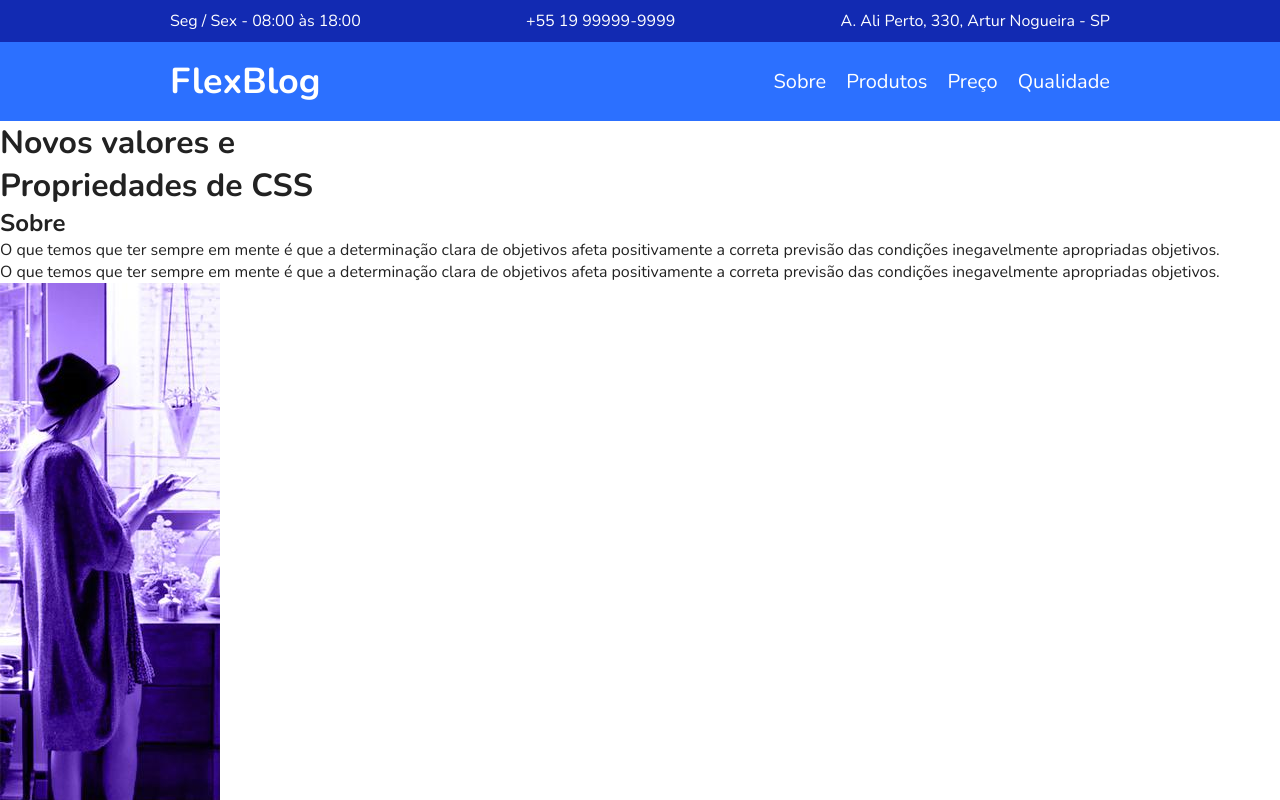
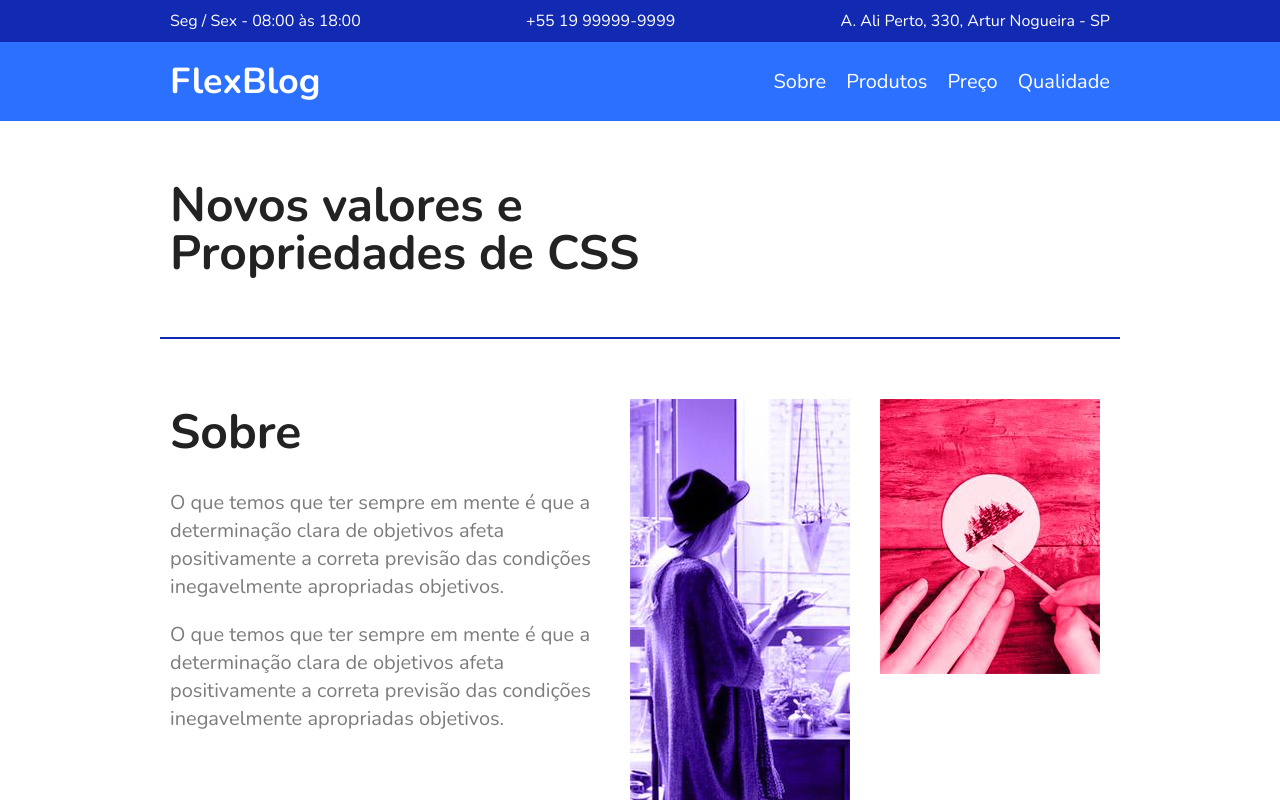
Before and after one commit to ricardoaruiz/flexblog, a plain HTML site: page index.html in a window 1280 px wide. Shown: the top 800 px of the page. Drawn offline with nearby package versions, Linux system fonts and the light colour scheme.

Commit message:
Estilizando o sobre

```diff
--- a/css/style.css
+++ b/css/style.css
@@ -4,6 +4,9 @@
 :root {
     --primary-color: #122ab2;
     --secondary-color: #2c70ff;
+    --light-gray: #7c7c7c;
+
+    --max-width: 960px;
 }
 
 /* =========================================== */
@@ -42,7 +45,7 @@ img {
     color: white;
 }
 .superinfo {
-    max-width: 960px;
+    max-width: var(--max-width);
     margin: 0 auto;
     padding-top: 10px;
 
@@ -62,7 +65,7 @@ img {
     background: var(--secondary-color);
 }
 .menu {
-    max-width: 960px;
+    max-width: var(--max-width);
     margin: 0 auto;
     padding: 15px 0;
 
@@ -91,3 +94,46 @@ img {
 .menu-nav a:hover {
     color: var(--primary-color);
 }
+
+/* =========================================== */
+/*                  Introdução                 */
+/* =========================================== */
+.introducao {
+    font-size: 3em;
+    line-height: 1;
+    max-width: var(--max-width);
+    margin: 0 auto;
+    padding: 60px 10px;
+}
+
+/* =========================================== */
+/*                     Sobre                   */
+/* =========================================== */
+.sobre {
+    border-top: 2px solid var(--primary-color);
+    border-bottom: 2px solid var(--primary-color);
+    max-width: var(--max-width);
+    margin: 0 auto;
+    padding: 60px 0;
+
+    display: flex;
+    flex-wrap: wrap;
+}
+.sobre-info {
+    flex: 2 1 300px;
+    margin: 0 10px;
+}
+.sobre-info h1 {
+    font-size: 3em;
+    margin-bottom: .5em;
+}
+.sobre-info p {
+    font-size: 1.25em;
+    line-height: 1.4;
+    margin-bottom: 1em;
+    color: var(--light-gray);
+}
+.sobre-img {
+    flex: 1 1 160px;
+    margin: 0 10px;
+}
```
Also changed, not shown: index.html (+10 -4 lines).
